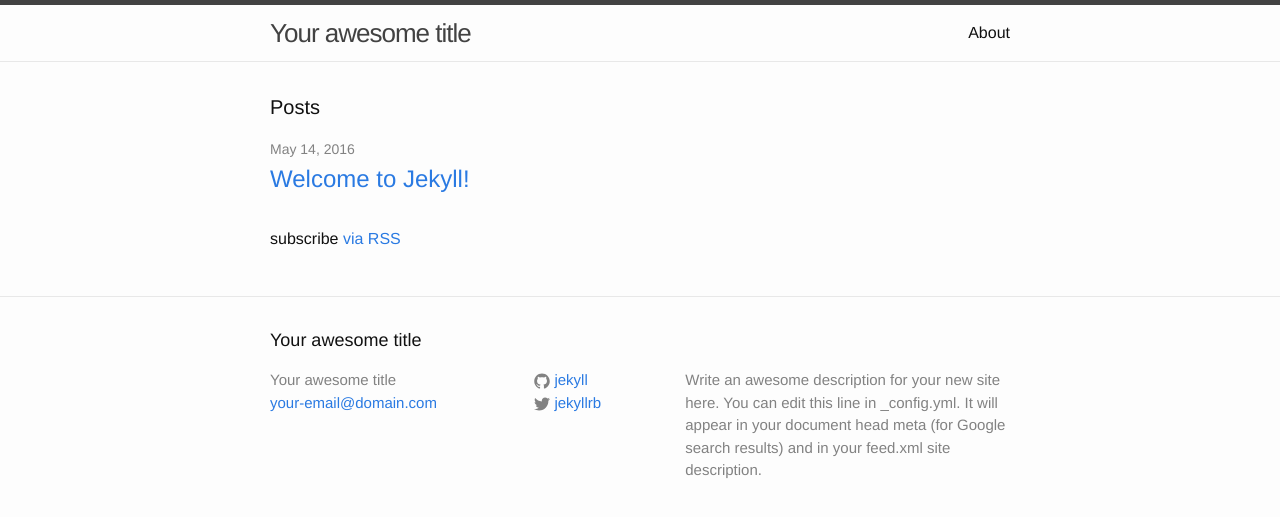
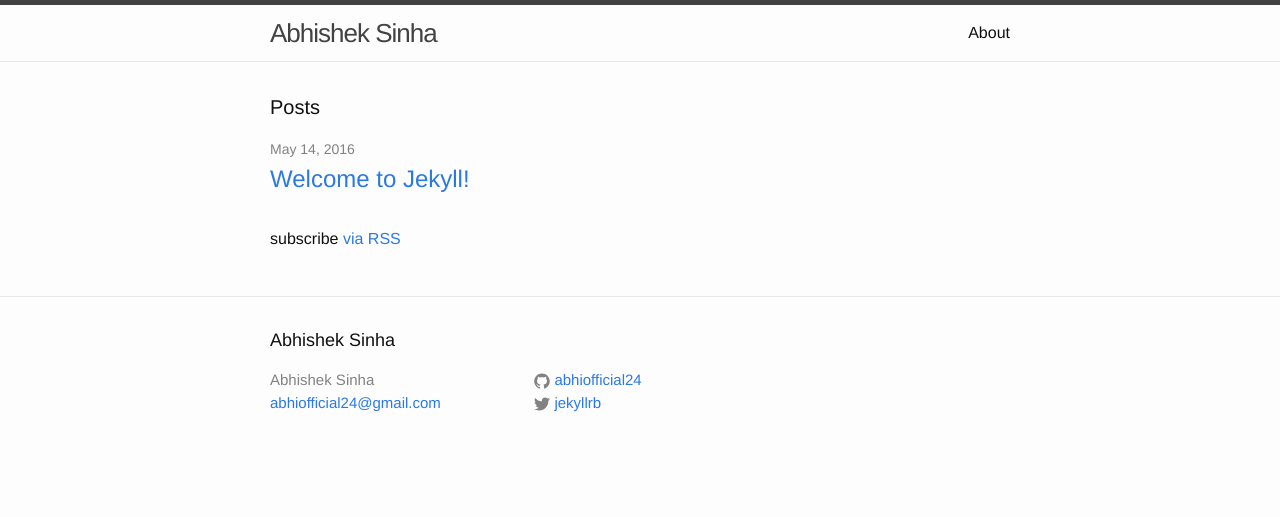
Before and after one commit to abhiofficial24/abhiofficial24.github.io, a Jekyll site: the page built from index.html, in a window 1280 px wide. Shown: the top 517 px of the page. Built offline with Jekyll 4.4.1, drawn with Linux system fonts in a browser that asks for light colours.

Commit message:
Update _config.yml

```diff
--- a/_config.yml
+++ b/_config.yml
@@ -6,16 +6,14 @@
 # 'jekyll serve'. If you change this file, please restart the server process.
 
 # Site settings
-title: Your awesome title
-email: your-email@domain.com
+title: Abhishek Sinha
+email: abhiofficial24@gmail.com
 description: > # this means to ignore newlines until "baseurl:"
-  Write an awesome description for your new site here. You can edit this
-  line in _config.yml. It will appear in your document head meta (for
-  Google search results) and in your feed.xml site description.
+
 baseurl: "" # the subpath of your site, e.g. /blog
 url: "http://yourdomain.com" # the base hostname & protocol for your site
 twitter_username: jekyllrb
-github_username:  jekyll
+github_username:  abhiofficial24
 
 # Build settings
 markdown: kramdown
```
